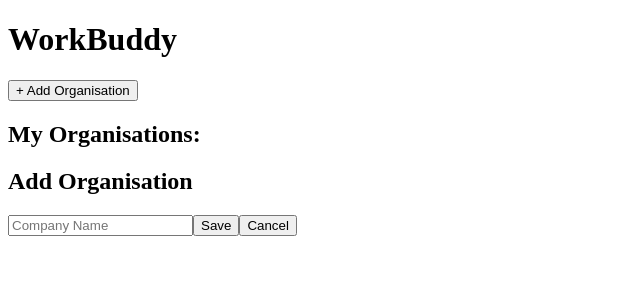
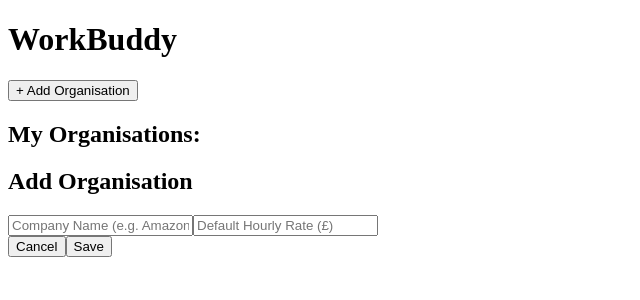
Before and after one commit to Koyagabriels/WorkBuddy, a React (Vite) app: page / in a window 1280 px wide. Both pictures are taken after a click on the button "+ Add Organisation". Shown: the top 300 px of the page, without its empty margins (0-640 px from the left). Built offline with nearby package versions, Linux system fonts and the light colour scheme.

Commit message:
Organisation Modal

```diff
--- a/src/components/OrganisationModal.jsx
+++ b/src/components/OrganisationModal.jsx
@@ -2,24 +2,43 @@ import React, { useState } from 'react';
 import { useWorkStore } from '../store/useWorkStore';
 
 export const OrganisationModal = ({ onClose }) => {
-  const [name, setName] = useState('');
+  const [formData, setFormData] = useState({
+    name: '',
+    defaultRate: '',
+    payrollFrequency: 'monthly'
+  });
+
   const addOrganisation = useWorkStore((state) => state.addOrganisation);
 
   const handleSubmit = () => {
-    addOrganisation({ name, color: 'blue' }); // Simplified for now
+    // We store the full config object
+    addOrganisation({
+      name: formData.name,
+      defaultRate: parseFloat(formData.defaultRate),
+      payrollFrequency: formData.payrollFrequency,
+      id: Date.now()
+    });
     onClose();
   };
 
   return (
-    <div className="modal">
-      <h2>Add Organisation</h2>
+    <div className="modal p-6 bg-white rounded-lg shadow-xl">
+      <h2 className="text-lg font-bold mb-4">Add Organisation</h2>
       <input
-        value={name}
-        onChange={(e) => setName(e.target.value)}
-        placeholder="Company Name"
+        className="border p-2 w-full mb-2"
+        placeholder="Company Name (e.g. Amazon)"
+        onChange={(e) => setFormData({...formData, name: e.target.value})}
       />
-      <button onClick={handleSubmit}>Save</button>
-      <button onClick={onClose}>Cancel</button>
+      <input
+        className="border p-2 w-full mb-2"
+        type="number"
+        placeholder="Default Hourly Rate (£)"
+        onChange={(e) => setFormData({...formData, defaultRate: e.target.value})}
+      />
+      <div className="flex justify-end gap-2 mt-4">
+        <button onClick={onClose} className="px-4 py-2">Cancel</button>
+        <button onClick={handleSubmit} className="px-4 py-2 bg-indigo-600 text-white rounded">Save</button>
+      </div>
     </div>
   );
 };
```
